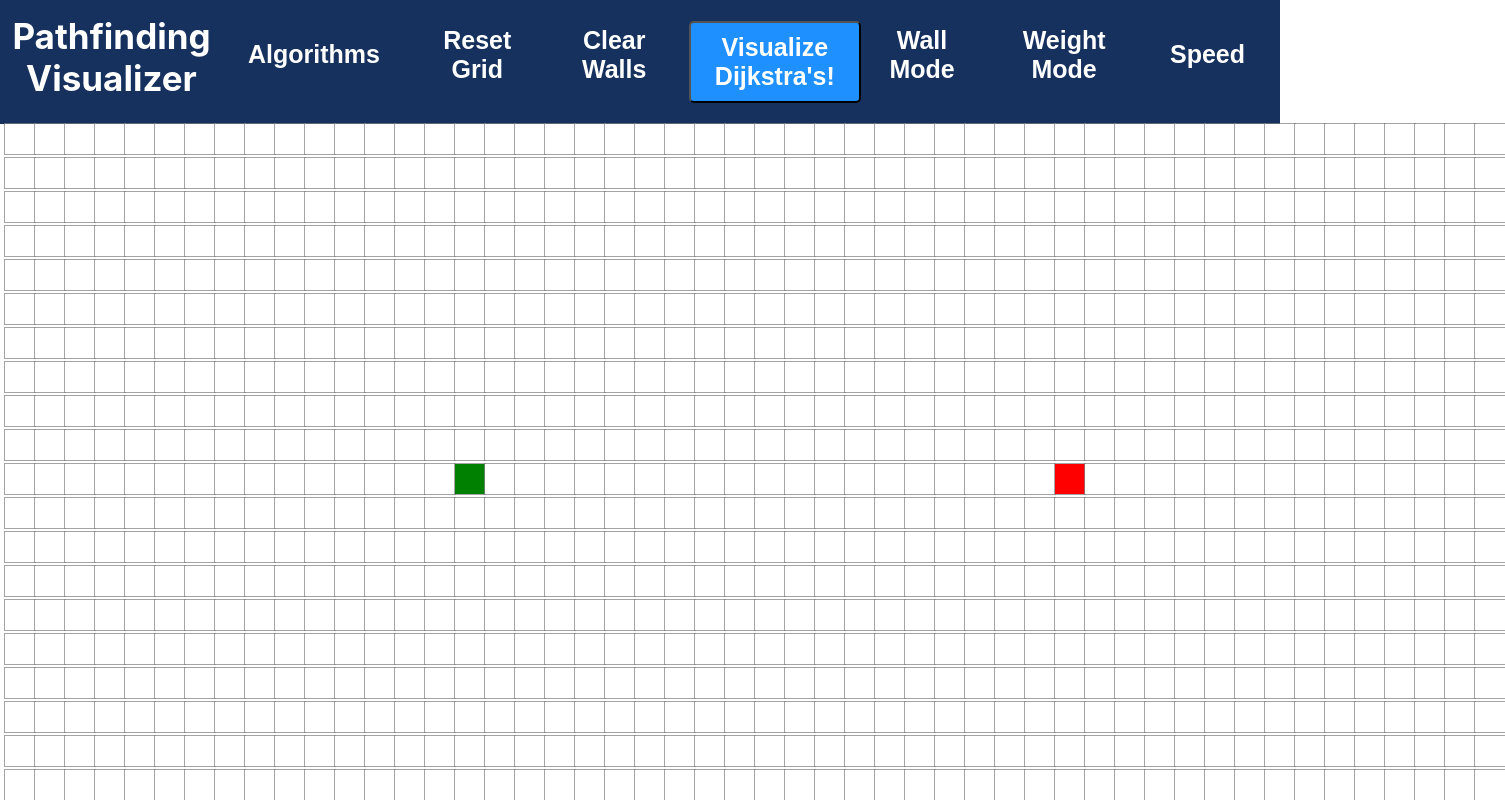
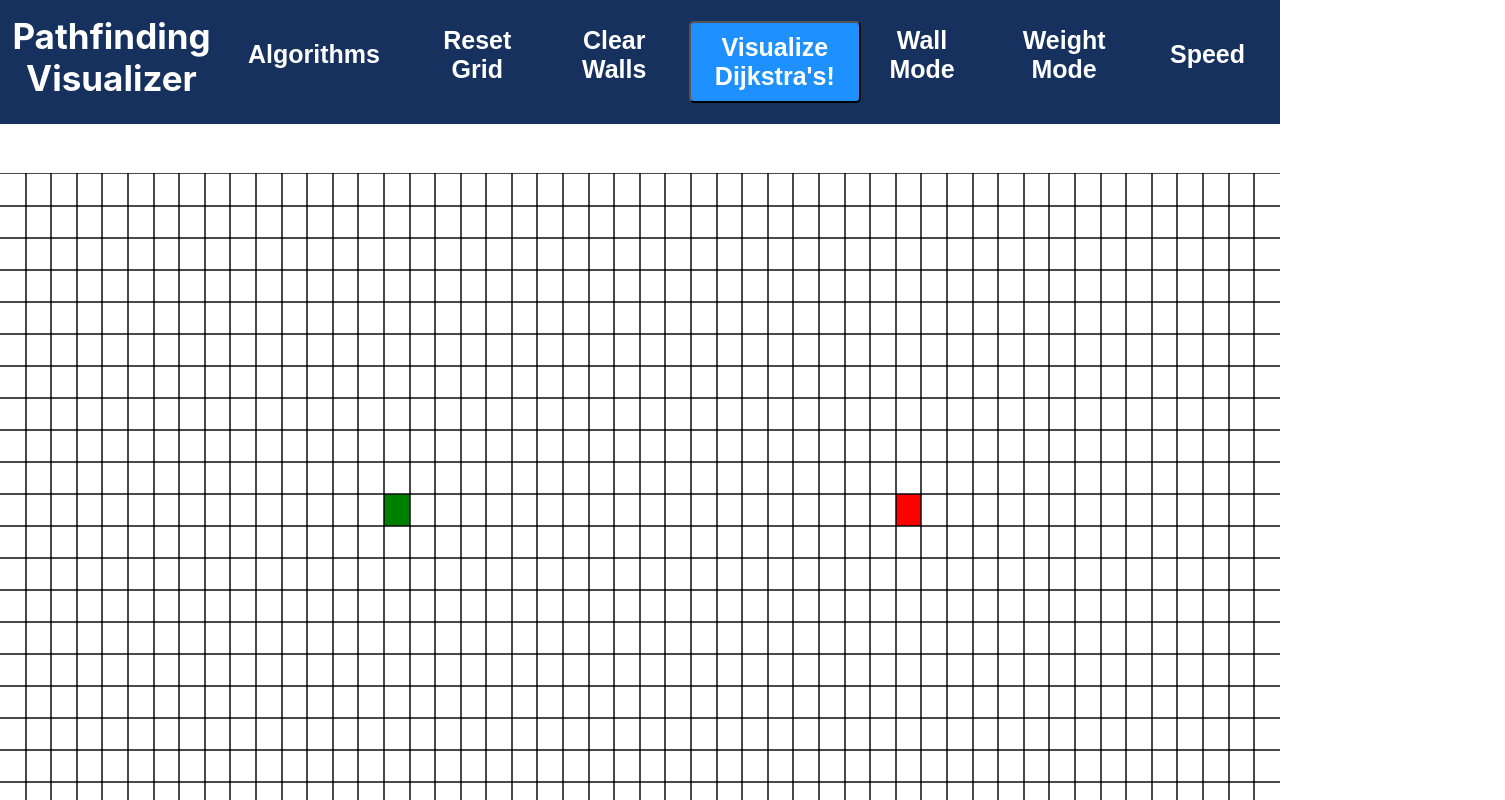
Before and after one commit to ChristopherChau/PathFindingVisualizer, a React (Create React App) app: page / in a window 1280 px wide. Shown: the top 800 px of the page, 1505 px wide, since content can reach past the window. Built offline with nearby package versions, Linux system fonts and the light colour scheme.

Commit message:
Resizing properly, just need to implement components now

```diff
--- a/src/PathFindingVisualizer/Node/Node.css
+++ b/src/PathFindingVisualizer/Node/Node.css
@@ -1,9 +1,8 @@
 .node{
   width:30px;
   height:30px;
-  outline: 1px solid rgba(128, 128, 128, 0.712);
+  outline: 1px solid rgba(0, 0, 0, 0.712);
   background-color: white;
-  display: inline-block;
 }
 /*.node{
   width:30px;
--- a/src/PathFindingVisualizer/Node/Node.jsx
+++ b/src/PathFindingVisualizer/Node/Node.jsx
@@ -37,14 +37,12 @@ export default class Node extends Component{
 
     return(
       <>
-      <th>
-         <div
+         <td
               className={`node ${extraClassName}`}
               onMouseEnter={() => onMouseEnter(row,col)} //onMouseEnter will call the function we pass in as onMouseEnter and pass in col and row
               onMouseDown={() => onMouseDown(row,col)}
               onMouseUp={() => onMouseUp()}
-         ></div>
-      </th>
+         ></td>
        </>
     )
   }
--- a/src/PathFindingVisualizer/styles/grid.css
+++ b/src/PathFindingVisualizer/styles/grid.css
@@ -1,5 +1,4 @@
 .grid {
-  margin-left: 5px;
-  margin-right: 5px;
+  margin:auto;
   border-collapse: collapse;
 }
--- a/src/PathFindingVisualizer/styles/navBar.css
+++ b/src/PathFindingVisualizer/styles/navBar.css
@@ -8,9 +8,7 @@
   background-color: rgb(22, 49, 94);
   width:100%;
   box-sizing: border-box;
-  /* position:fixed;
-  right:0;
-  left:0; */
+  margin-bottom: 50px;
 }
 
 .title{
```
